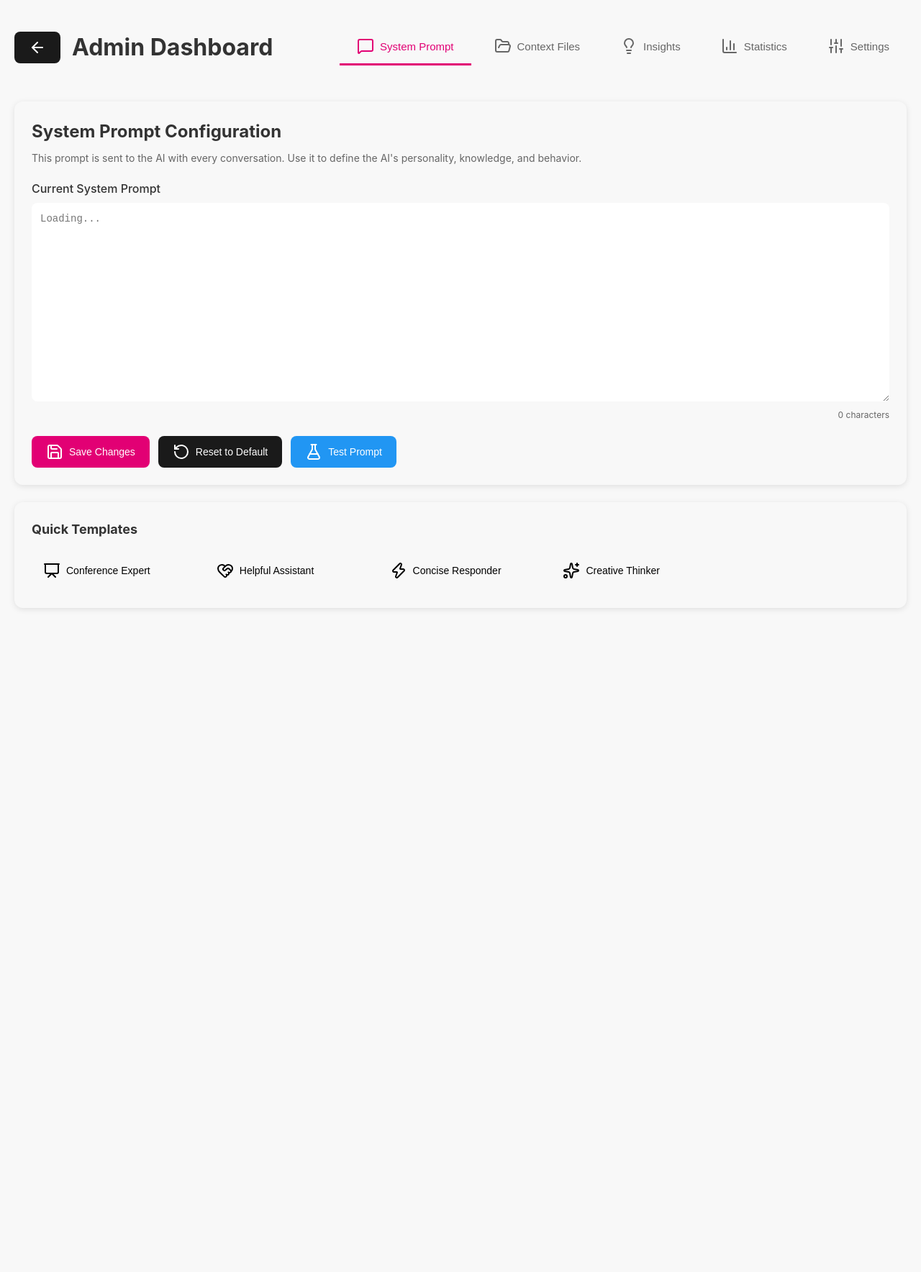
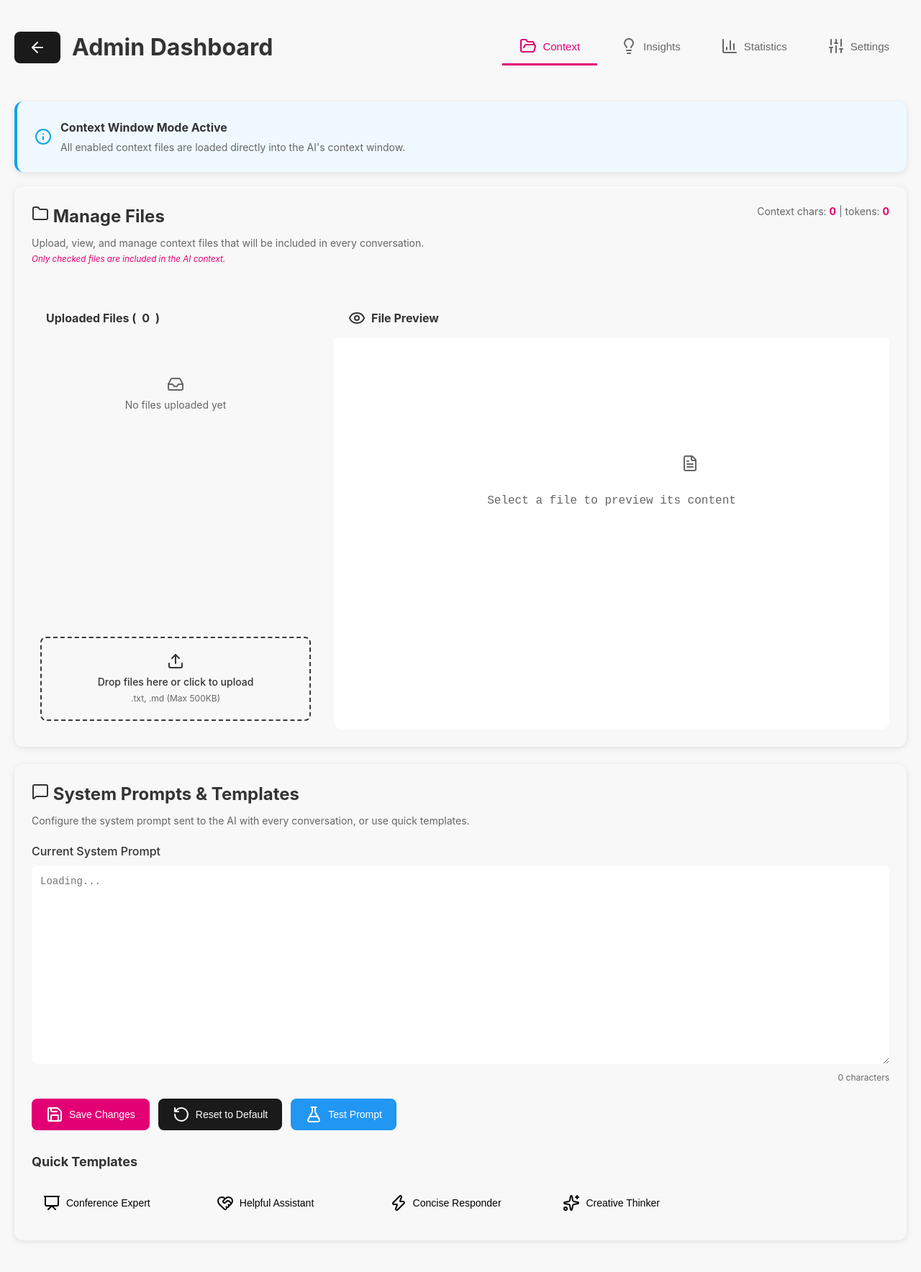
Before and after one commit to beliczki/ConfAI, a Flask app: template app/templates/admin.html in a window 1280 px wide. Shown: the whole page at 72% size. Before the commit the page ends 847 px from the top, so only its background shows below. Run offline with Flask 3, Linux system fonts and the light colour scheme; the template is opened without the code that fills it, so the values that code supplies are empty; some libraries are stand-ins or nearby versions.

Commit message:
Reorganize admin tabs: merge System Prompt into Context tab
- Rename "Context Files" tab to "Context"
- Remove standalone "System Prompt" tab
- Move System Prompts and Quick Templates into Context tab as second section
- Context tab now has two sections:
  1. Manage Files (context files, embeddings)
  2. System Prompts & Templates (prompt config, quick templates)

🤖 Generated with [Claude Code](https://claude.com/claude-code)

Co-Authored-By: Claude <noreply@anthropic.com>

```diff
--- a/app/templates/admin.html
+++ b/app/templates/admin.html
@@ -18,13 +18,9 @@
             <h1>Admin Dashboard</h1>
         </div>
         <div class="admin-tabs">
-            <button class="tab-btn active" onclick="switchTab('system-prompt')">
-                <i data-lucide="message-square"></i>
-                <span>System Prompt</span>
-            </button>
-            <button class="tab-btn" onclick="switchTab('context-files')">
+            <button class="tab-btn active" onclick="switchTab('context-files')">
                 <i data-lucide="folder-open"></i>
-                <span>Context Files</span>
+                <span>Context</span>
             </button>
             <button class="tab-btn" onclick="switchTab('insights')">
                 <i data-lucide="lightbulb"></i>
@@ -41,64 +37,8 @@
         </div>
     </div>
 
-    <!-- Tab: System Prompt -->
-    <div id="system-prompt" class="tab-content active">
-        <div class="section-card">
-            <h2>System Prompt Configuration</h2>
-            <p class="help-text">This prompt is sent to the AI with every conversation. Use it to define the AI's personality, knowledge, and behavior.</p>
-
-            <div class="form-group">
-                <label for="current-prompt">Current System Prompt</label>
-                <textarea id="current-prompt" rows="12" placeholder="Loading..."></textarea>
-                <div class="char-count">
-                    <span id="prompt-chars">0</span> characters
-                </div>
-            </div>
-
-            <div class="button-group">
-                <button class="btn btn-primary" onclick="saveSystemPrompt()">
-                    <i data-lucide="save"></i>
-                    <span>Save Changes</span>
-                </button>
-                <button class="btn btn-secondary" onclick="resetSystemPrompt()">
-                    <i data-lucide="rotate-ccw"></i>
-                    <span>Reset to Default</span>
-                </button>
-                <button class="btn btn-info" onclick="testSystemPrompt()">
-                    <i data-lucide="flask-conical"></i>
-                    <span>Test Prompt</span>
-                </button>
-            </div>
-
-            <div id="prompt-status" class="status-message"></div>
-        </div>
-
-        <!-- Quick Templates -->
-        <div class="section-card">
-            <h3>Quick Templates</h3>
-            <div class="template-grid">
-                <button class="template-btn" onclick="loadTemplate('conference')">
-                    <i data-lucide="presentation"></i>
-                    <span>Conference Expert</span>
-                </button>
-                <button class="template-btn" onclick="loadTemplate('helpful')">
-                    <i data-lucide="heart-handshake"></i>
-                    <span>Helpful Assistant</span>
-                </button>
-                <button class="template-btn" onclick="loadTemplate('concise')">
-                    <i data-lucide="zap"></i>
-                    <span>Concise Responder</span>
-                </button>
-                <button class="template-btn" onclick="loadTemplate('creative')">
-                    <i data-lucide="sparkles"></i>
-                    <span>Creative Thinker</span>
-                </button>
-            </div>
-        </div>
-    </div>
-
-    <!-- Tab: Context Files -->
-    <div id="context-files" class="tab-content">
+    <!-- Tab: Context -->
+    <div id="context-files" class="tab-content active">
         <!-- Context Mode Info Banner -->
         <div class="section-card" id="context-mode-banner" style="background: #f0f9ff; border-left: 4px solid #0ea5e9; margin-bottom: 20px;">
             <div style="display: flex; align-items: center; gap: 12px;">
@@ -183,6 +123,60 @@
                             <p>Select a file to preview its content</p>
                         </div>
                     </div>
+                </div>
+            </div>
+        </div>
+
+        <!-- System Prompts & Templates Section -->
+        <div class="section-card">
+            <h2><i data-lucide="message-square"></i> System Prompts & Templates</h2>
+            <p class="help-text">Configure the system prompt sent to the AI with every conversation, or use quick templates.</p>
+
+            <div class="form-group">
+                <label for="current-prompt">Current System Prompt</label>
+                <textarea id="current-prompt" rows="12" placeholder="Loading..."></textarea>
+                <div class="char-count">
+                    <span id="prompt-chars">0</span> characters
+                </div>
+            </div>
+
+            <div class="button-group">
+                <button class="btn btn-primary" onclick="saveSystemPrompt()">
+                    <i data-lucide="save"></i>
+                    <span>Save Changes</span>
+                </button>
+                <button class="btn btn-secondary" onclick="resetSystemPrompt()">
+                    <i data-lucide="rotate-ccw"></i>
+                    <span>Reset to Default</span>
+                </button>
+                <button class="btn btn-info" onclick="testSystemPrompt()">
+                    <i data-lucide="flask-conical"></i>
+                    <span>Test Prompt</span>
+                </button>
+            </div>
+
+            <div id="prompt-status" class="status-message"></div>
+
+            <!-- Quick Templates -->
+            <div style="margin-top: 30px;">
+                <h3>Quick Templates</h3>
+                <div class="template-grid">
+                    <button class="template-btn" onclick="loadTemplate('conference')">
+                        <i data-lucide="presentation"></i>
+                        <span>Conference Expert</span>
+                    </button>
+                    <button class="template-btn" onclick="loadTemplate('helpful')">
+                        <i data-lucide="heart-handshake"></i>
+                        <span>Helpful Assistant</span>
+                    </button>
+                    <button class="template-btn" onclick="loadTemplate('concise')">
+                        <i data-lucide="zap"></i>
+                        <span>Concise Responder</span>
+                    </button>
+                    <button class="template-btn" onclick="loadTemplate('creative')">
+                        <i data-lucide="sparkles"></i>
+                        <span>Creative Thinker</span>
+                    </button>
                 </div>
             </div>
         </div>
```
